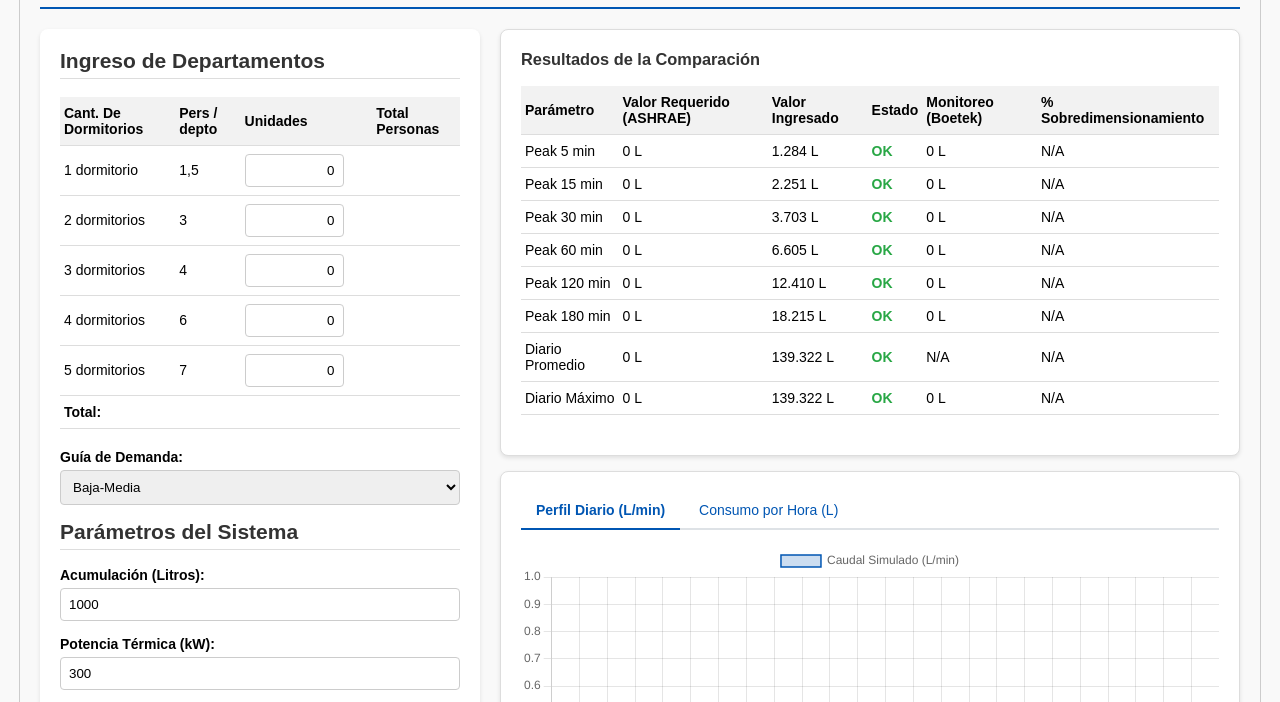
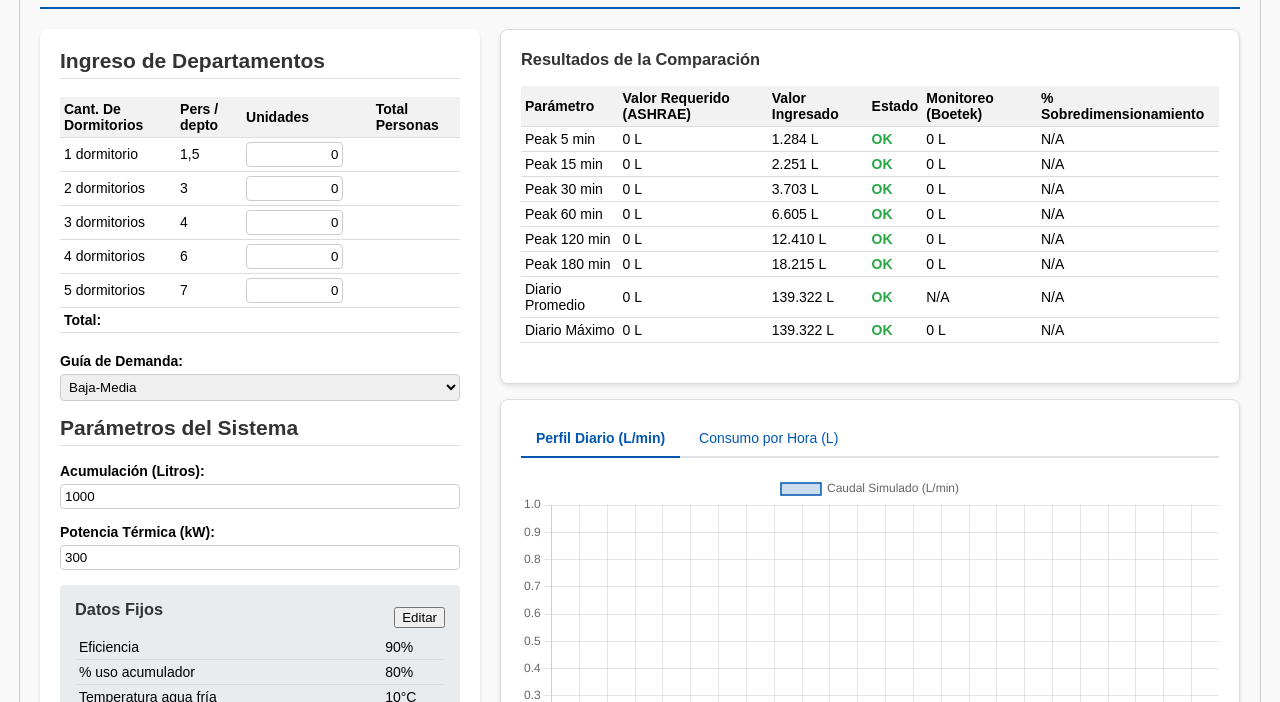
Before and after one commit to jprodriguezba-buo/Seleccionador-Boetek, a plain HTML site: page index.html in a window 1280 px wide. Shown: the part 79-781 px from the top of the page. Drawn offline with nearby package versions, Linux system fonts and the light colour scheme.

Commit message:
Add files via upload
mantiene version 1.1, solo algunos ajustes de padding para compactar

```diff
--- a/styles.css
+++ b/styles.css
@@ -98,7 +98,7 @@ table {
 }
 
 th, td {
-    padding: 8px 4px;
+    padding: 4px 4px;
     text-align: left;
     border-bottom: 1px solid #ddd;
 }
@@ -123,7 +123,7 @@ label {
 
 input[type="number"], select {
     width: 100%;
-    padding: 8px;
+    padding: 4px;
     box-sizing: border-box;
     border: 1px solid #ccc;
     border-radius: 4px;
```
